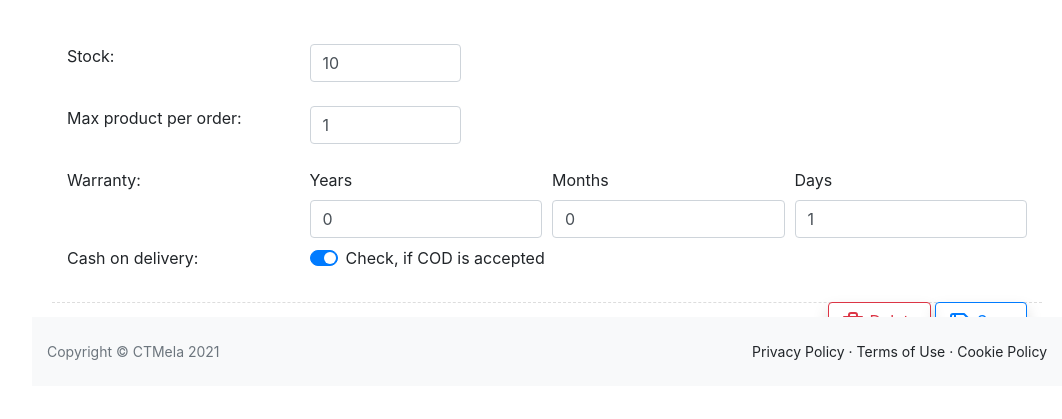
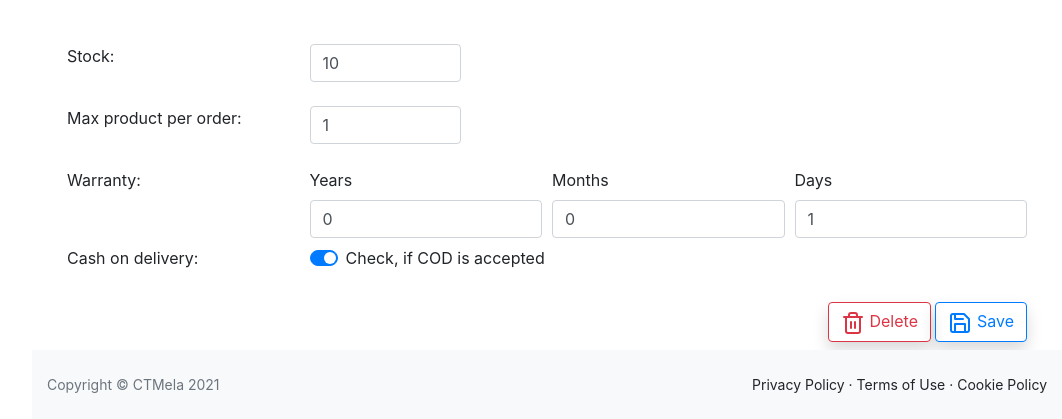
Before and after one commit to pingArnab/django-rest-commerce, a Django app: template templates/SELLER/edit-product.html in a window 1280 px wide. Shown: the part 1836-2255 px from the top of the page, without its empty margins (218-1280 px from the left). Before the commit the page ends 2196 px from the top, so only its background shows below. Run offline with Django 3.2, Linux system fonts and the light colour scheme; the template is opened without the code that fills it: values that come from a table or form of the project are taken from there, others are empty; tables that the repository leaves empty hold one stand-in row (values such as "Sample post"); grey boxes marked "Sample" are stand-in pictures; some libraries are stand-ins or nearby versions.

Commit message:
Seller Dashboard - UI layout fix for form

```diff
--- a/static/SELLER/style/seller-base.css
+++ b/static/SELLER/style/seller-base.css
@@ -3,6 +3,10 @@ p {
     font-weight: 300;
     line-height: 1.7em;
     color: #999
+}
+
+form {
+    padding-bottom: 6rem;
 }
 
 a,
```
